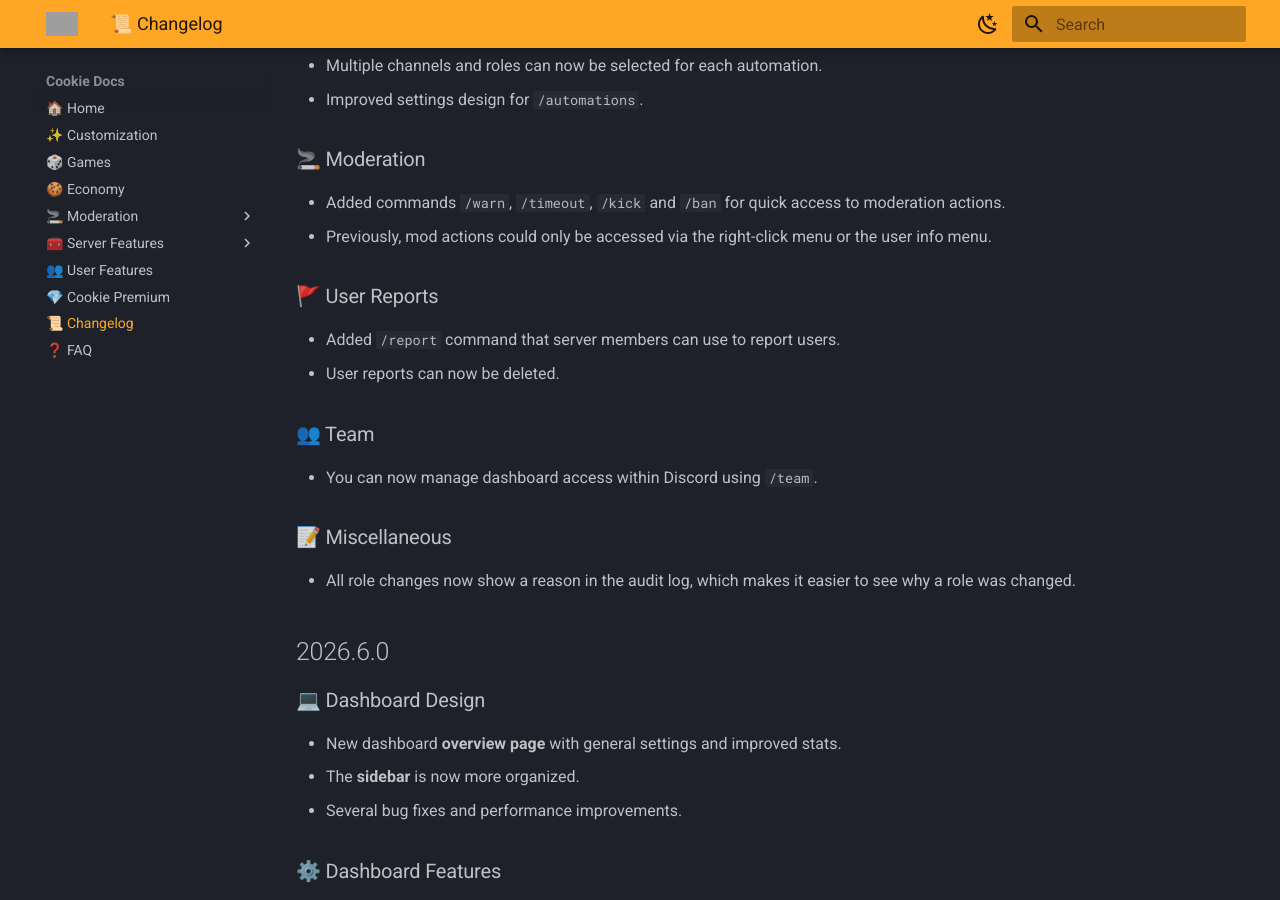
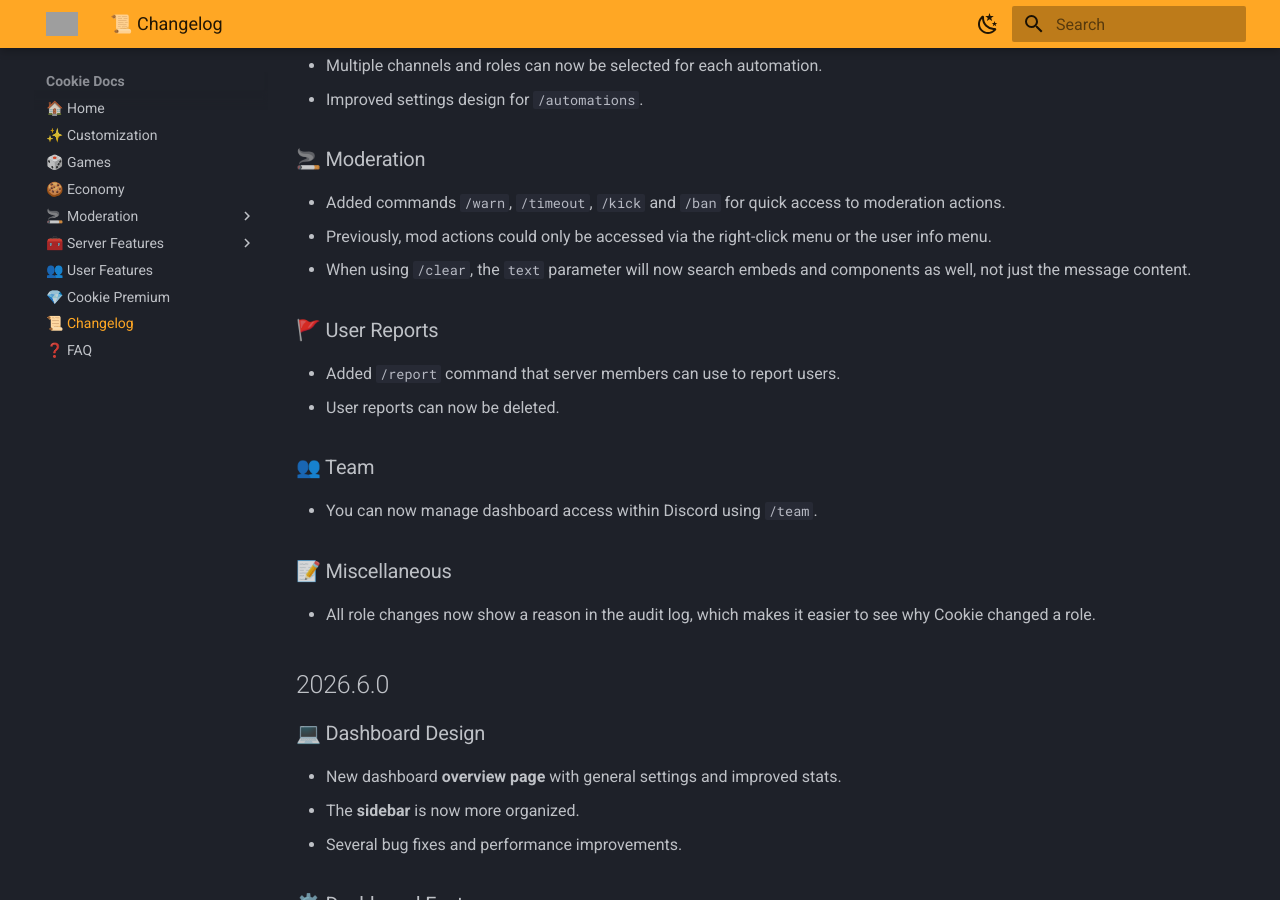
Before and after one commit to CookieAppTeam/docs, an MkDocs documentation site: the page built from docs/changelog.md, in a window 1280 px wide and 900 px high, scrolled down 460 px. Built offline with MkDocs 1.6.1 and Material for MkDocs 9.7.7, drawn with Linux system fonts in a browser that asks for light colours; grey boxes are pictures that could not be loaded.

Commit message:
Add clear command update

```diff
--- a/docs/changelog.md
+++ b/docs/changelog.md
@@ -22,6 +22,7 @@ Here you can find new features and improvements in each version of Cookie.
 ### 🚬 Moderation
 - Added commands `/warn`, `/timeout`, `/kick` and `/ban` for quick access to moderation actions.
 - Previously, mod actions could only be accessed via the right-click menu or the user info menu.
+- When using `/clear`, the `text` parameter will now search embeds and components as well, not just the message content.
 
 ### 🚩 User Reports
 - Added `/report` command that server members can use to report users.
@@ -31,7 +32,7 @@ Here you can find new features and improvements in each version of Cookie.
 - You can now manage dashboard access within Discord using `/team`.
 
 ### 📝 Miscellaneous
-- All role changes now show a reason in the audit log, which makes it easier to see why a role was changed.
+- All role changes now show a reason in the audit log, which makes it easier to see why Cookie changed a role.
 
 ## 2026.6.0
 
```
